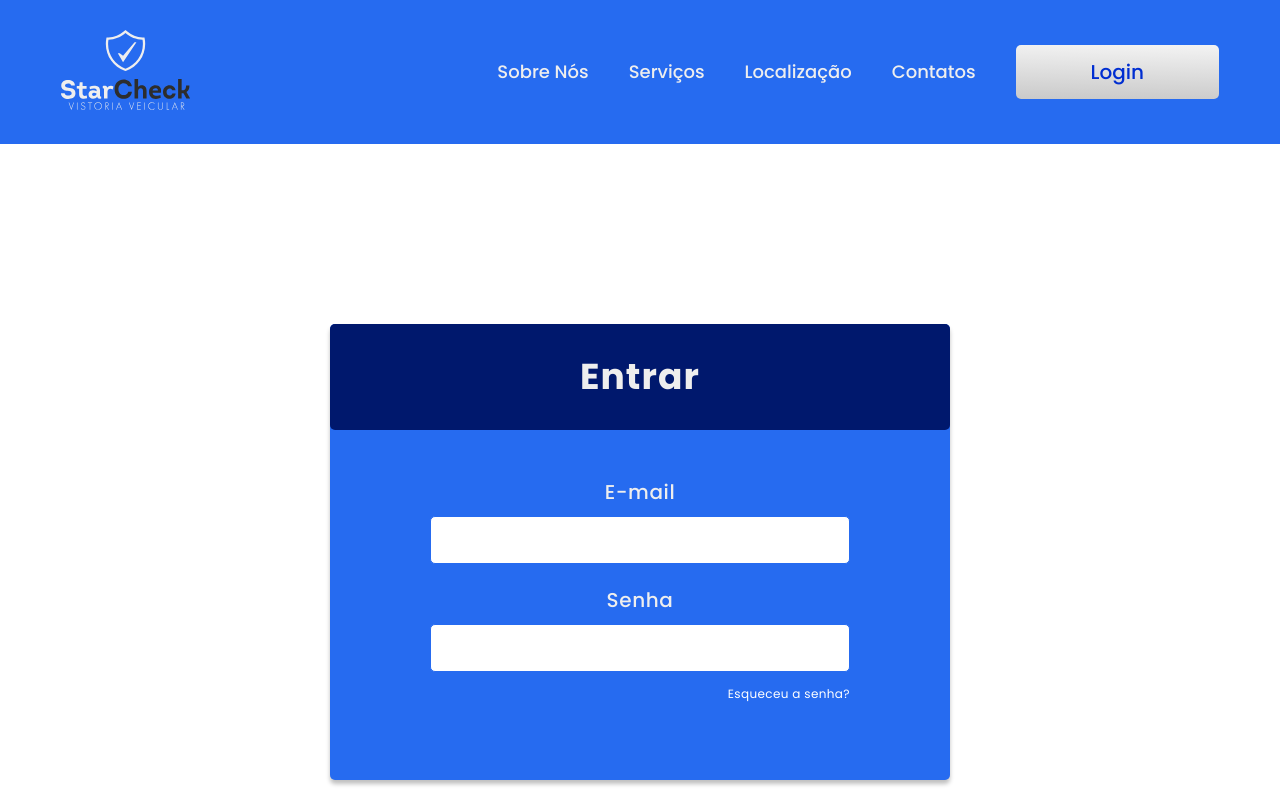
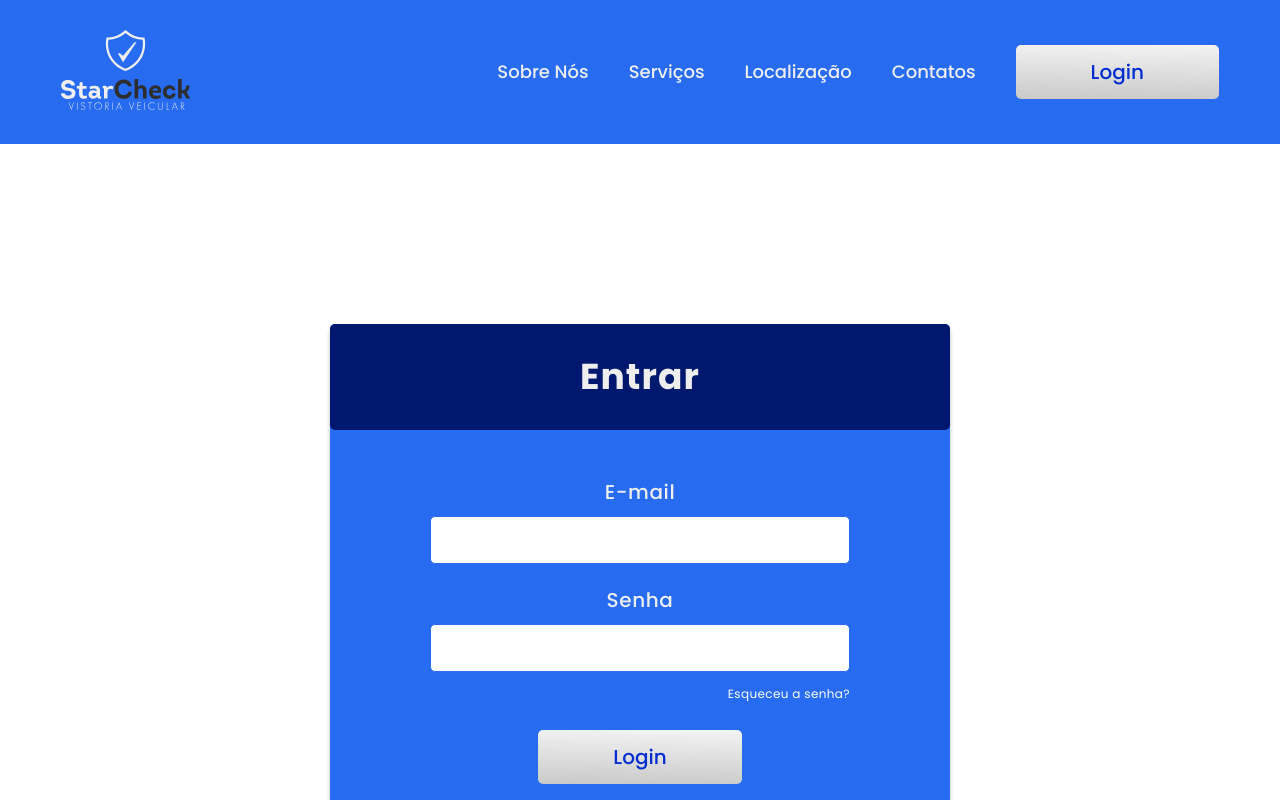
Before and after one commit to leonardobl/form-front, a React (Create React App) app: page /login in a window 1280 px wide. Shown: the top 800 px of the page. Built offline with nearby package versions, Linux system fonts and the light colour scheme.

Commit message:
ajuste botoes de login

```diff
--- a/src/components/Templates/LoginTemplate/index.tsx
+++ b/src/components/Templates/LoginTemplate/index.tsx
@@ -2,6 +2,8 @@ import React from "react";
 import { LayoutTemplate } from "../LayoutTemplate";
 import * as S from "./styles";
 import { InputCustom } from "../../Atoms/Inputs/InputCustom";
+import { Link } from "react-router-dom";
+import { ButtonCustom } from "../../Atoms/ButtonCustom";
 
 export const LoginTemplate = () => {
   return (
@@ -22,6 +24,12 @@ export const LoginTemplate = () => {
               <InputCustom type="password" />
               <a href="#">Esqueceu a senha?</a>
             </S.Grid>
+
+            <S.WrapperButton>
+              <Link to={"/buscar-veiculo"}>
+                <ButtonCustom typeOfButton="Login">Login</ButtonCustom>
+              </Link>
+            </S.WrapperButton>
           </S.FormContent>
         </S.Form>
       </S.Container>
--- a/src/components/Templates/LoginTemplate/styles.ts
+++ b/src/components/Templates/LoginTemplate/styles.ts
@@ -73,3 +73,7 @@ export const Grid = styled.div<{ $gridTemplate: string; $gap?: string }>`
     }
   `}
 `;
+
+export const WrapperButton = styled.div`
+  text-align: center;
+`;
--- a/src/components/Templates/PhysicalTemplate/index.tsx
+++ b/src/components/Templates/PhysicalTemplate/index.tsx
@@ -5,7 +5,6 @@ import { SimpleSelect } from "../../Atoms/Selects/SimpleSelect";
 import { InputDate } from "../../Atoms/Inputs/InputDate";
 import { v4 } from "uuid";
 import { ButtonCustom } from "../../Atoms/ButtonCustom";
-import { ISelectOptions } from "../../../types/inputs";
 
 type lojaFisica = {
   loja: string;
@@ -103,7 +102,7 @@ export const PhysicalTemplate = () => {
           </S.WrapperInput>
         </S.InputsContainer>
 
-        <Link to={""}>
+        <Link to={"/login-cadastro"}>
           <ButtonCustom typeOfButton="BlueLight" disabled={!isDisabled}>
             Avançar
           </ButtonCustom>
--- a/src/components/Templates/RegisterTemplate/inde.tsx
+++ b/src/components/Templates/RegisterTemplate/inde.tsx
@@ -2,6 +2,8 @@ import React from "react";
 import { LayoutTemplate } from "../LayoutTemplate";
 import * as S from "./styles.ts";
 import { InputCustom } from "../../Atoms/Inputs/InputCustom";
+import { ButtonCustom } from "../../Atoms/ButtonCustom";
+import { Link } from "react-router-dom";
 
 export const RegisterTemplate = () => {
   return (
@@ -84,6 +86,12 @@ export const RegisterTemplate = () => {
                 <InputCustom />
                 <InputCustom />
               </S.Grid>
+
+              <S.WrapperButton>
+                <Link to="/login">
+                  <ButtonCustom typeOfButton="Login">Criar Conta</ButtonCustom>
+                </Link>
+              </S.WrapperButton>
             </S.WrapperContentForm>
           </S.Form>
         </S.Content>
--- a/src/components/Templates/RegisterTemplate/styles.ts.ts
+++ b/src/components/Templates/RegisterTemplate/styles.ts.ts
@@ -64,3 +64,8 @@ export const Grid = styled.div<{ $gridTemplate: string; $gap?: string }>`
 export const WrapperContentForm = styled.div`
   padding: 70px 100px;
 `;
+
+export const WrapperButton = styled.div`
+  margin-top: 80px;
+  text-align: center;
+`;
```
